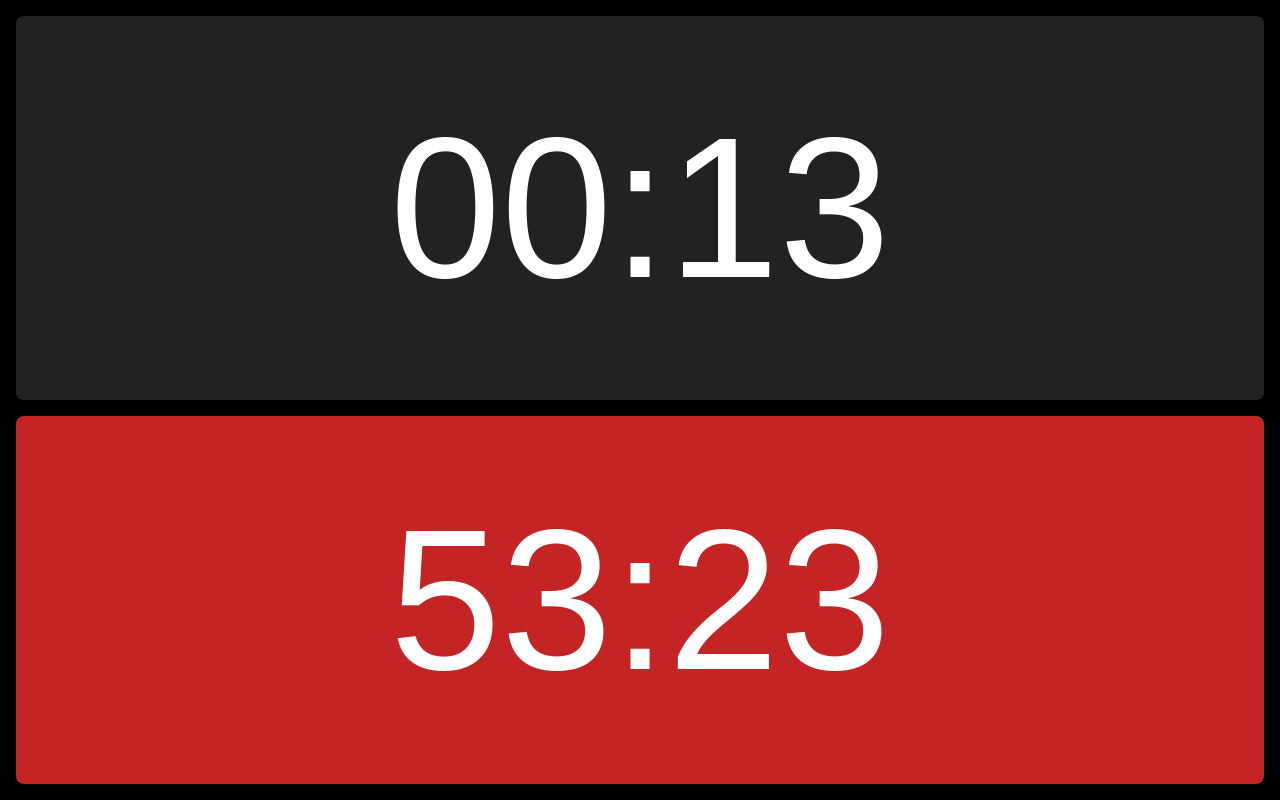
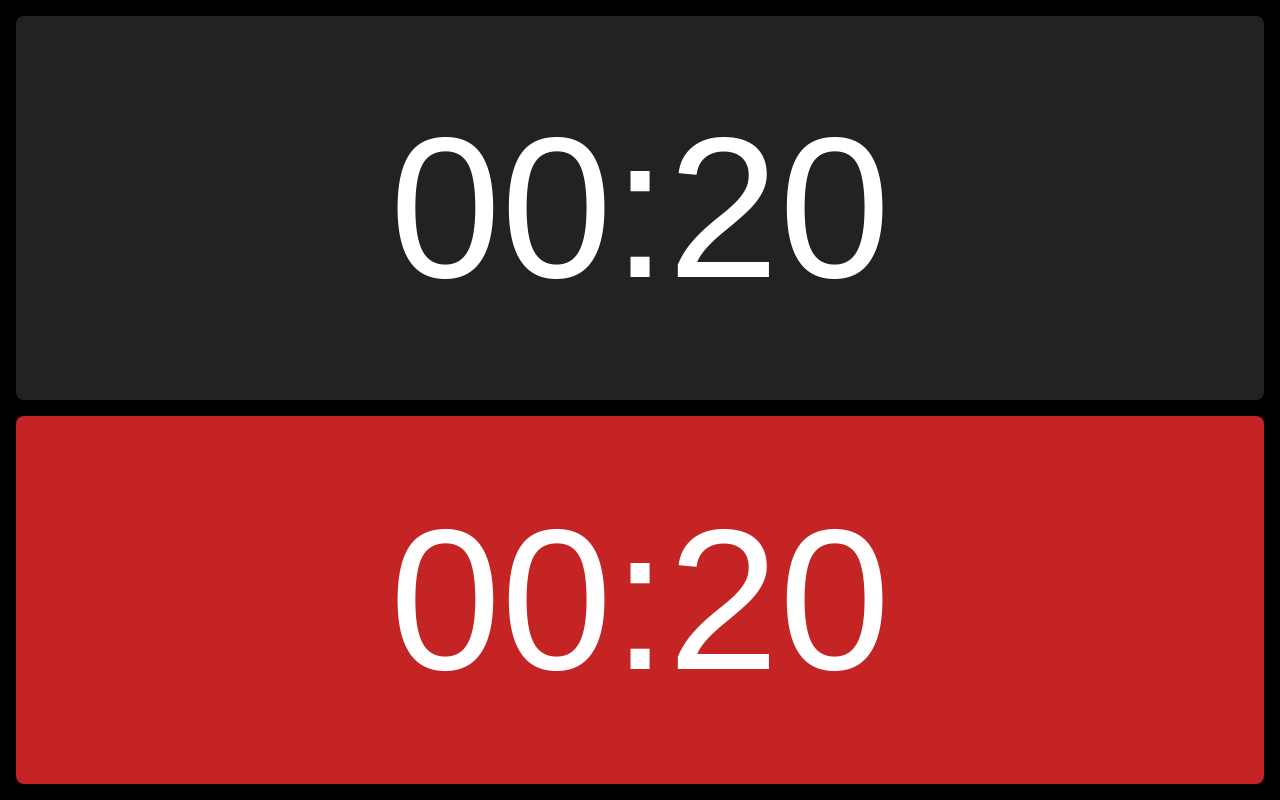
Before and after one commit to webdivisionhq/blokus-timer, a React app: page / in a window 1280 px wide. Built offline with nearby package versions, Linux system fonts and the light colour scheme.

Commit message:
add MVP version of blokus clock

```diff
--- a/src/components/App.js
+++ b/src/components/App.js
@@ -7,16 +7,79 @@ const formatTime = seconds =>
 class App extends React.Component {
     state = {
         active: null,
-        timer: 20
+        timers: {
+            a: {
+                currentValue: 20,
+                intervalId: null
+            },
+            b: {
+                currentValue: 20,
+                intervalId: null
+            }
+        }
+    };
+    // TODO this is MVP version - refactor this to get rid of this state update hell!!!!!!!
+    handleButtonClick = event => {
+        const id = event.target.dataset.name;
+        const { timers, active } = this.state;
+
+        if (active !== null && active !== id) {
+            clearInterval(this.state.timers[active].intervalId);
+            this.setState(
+                prevState => ({
+                    timers: {
+                        ...prevState.timers,
+                        [active]: {
+                            ...prevState.timers[active],
+                            intervalId: null
+                        }
+                    }
+                }),
+                () => {
+                    this.setState({ active: id });
+                }
+            );
+        } else {
+            this.setState({ active: id });
+        }
+
+        if (timers[id].intervalId === null && timers[id].currentValue > 0) {
+            this.setState(prevState => ({
+                timers: {
+                    ...prevState.timers,
+                    [id]: {
+                        ...prevState.timers[id],
+                        intervalId: this.startTimer(id)
+                    }
+                }
+            }));
+        }
     };
 
-    componentDidMount() {
-        this.firstInterval = setInterval(() => {
+    startTimer(id) {
+        return setInterval(() => {
             this.setState(
-                prevState => ({ timer: prevState.timer - 1 }),
+                prevState => ({
+                    timers: {
+                        ...prevState.timers,
+                        [id]: {
+                            ...prevState.timers[id],
+                            currentValue: prevState.timers[id].currentValue - 1
+                        }
+                    }
+                }),
                 () => {
-                    if (this.state.timer === 0) {
-                        clearInterval(this.firstInterval);
+                    if (this.state.timers[id].currentValue === 0) {
+                        clearInterval(this.state.timers[id].intervalId);
+                        this.setState(prevState => ({
+                            timers: {
+                                ...prevState.timers,
+                                [id]: {
+                                    ...prevState.timers[id],
+                                    intervalId: null
+                                }
+                            }
+                        }));
                     }
                 }
             );
@@ -28,15 +91,15 @@ class App extends React.Component {
     }
 
     render() {
-        const { timer } = this.state;
+        const { timers } = this.state;
 
         return (
             <div className="App">
                 <button data-name="a" onClick={this.handleButtonClick} className="timer">
-                    {formatTime(timer)}
+                    {formatTime(timers.a.currentValue)}
                 </button>
                 <button data-name="b" onClick={this.handleButtonClick} className="timer timer--active">
-                    53:23
+                    {formatTime(timers.b.currentValue)}
                 </button>
             </div>
         );
```
